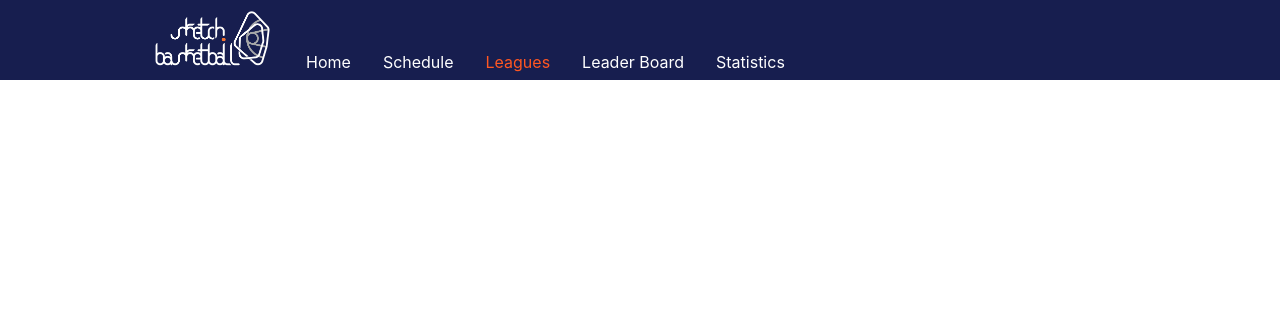
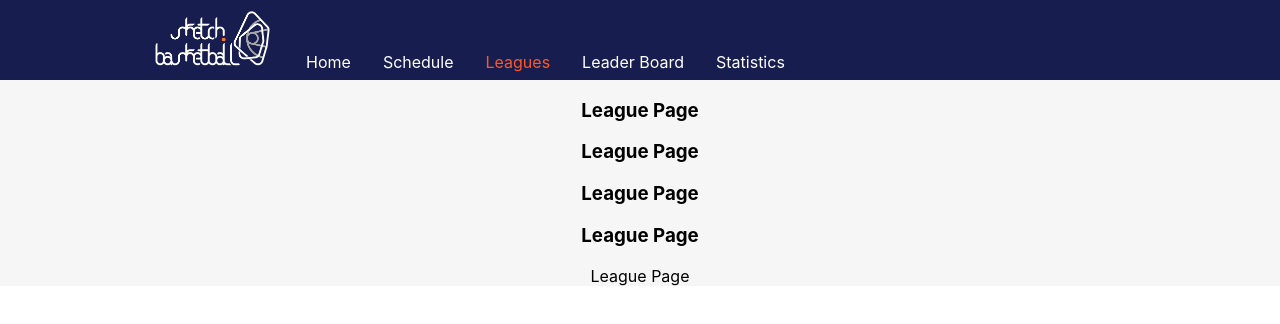
Before and after one commit to SketchBasketball/Sketch-ui, a React (Create React App) app: page /leagues in a window 1280 px wide. Shown: the top 324 px of the page. Built offline with nearby package versions, Linux system fonts and the light colour scheme.

Commit message:
#4 - created empty league page

```diff
--- a/src/App.js
+++ b/src/App.js
@@ -3,7 +3,7 @@ import { Route, Switch } from 'react-router-dom';
 import Home from './pages/Home';
 import Header from './components/Header';
 import Schedule from './pages/Schedule';
-
+import League from './pages/League';
 
 function App() {
   return (
@@ -11,7 +11,8 @@ function App() {
       <Header/>
       <Switch>
         <Route path="/" component={Home} exact={true} />
-        <Route path="/schedule" component={Schedule} exact={true} />
+        <Route path="/schedules" component={Schedule} exact={true} />
+        <Route path="/leagues" component={League} exact={true} />
       </Switch>
     </div>
   );
--- a/src/const/defaultHeaderMenu.js
+++ b/src/const/defaultHeaderMenu.js
@@ -1,5 +1,5 @@
 const defaultHeaderMenu = [
-    {title: 'Schedule', path: '/Schedule'},
+    {title: 'Schedule', path: '/Schedules'},
     {title: 'Leagues', path: '/Leagues'},
     {title: 'Leader Board', path: '/LeaderBoard'},
     {title: 'Statistics', path: '/Statistics'},
--- /dev/null
+++ b/src/pages/League.js
@@ -0,0 +1,15 @@
+import './League.scss';
+
+const League = () => {
+    return (
+        <div className="league-wrapper">
+            <h3>League Page</h3>
+            <h3>League Page</h3>
+            <h3>League Page</h3>
+            <h3>League Page</h3>
+            League Page
+        </div>
+    )
+}
+
+export default League;
```
Also changed, not shown: src/pages/League.scss (added).
